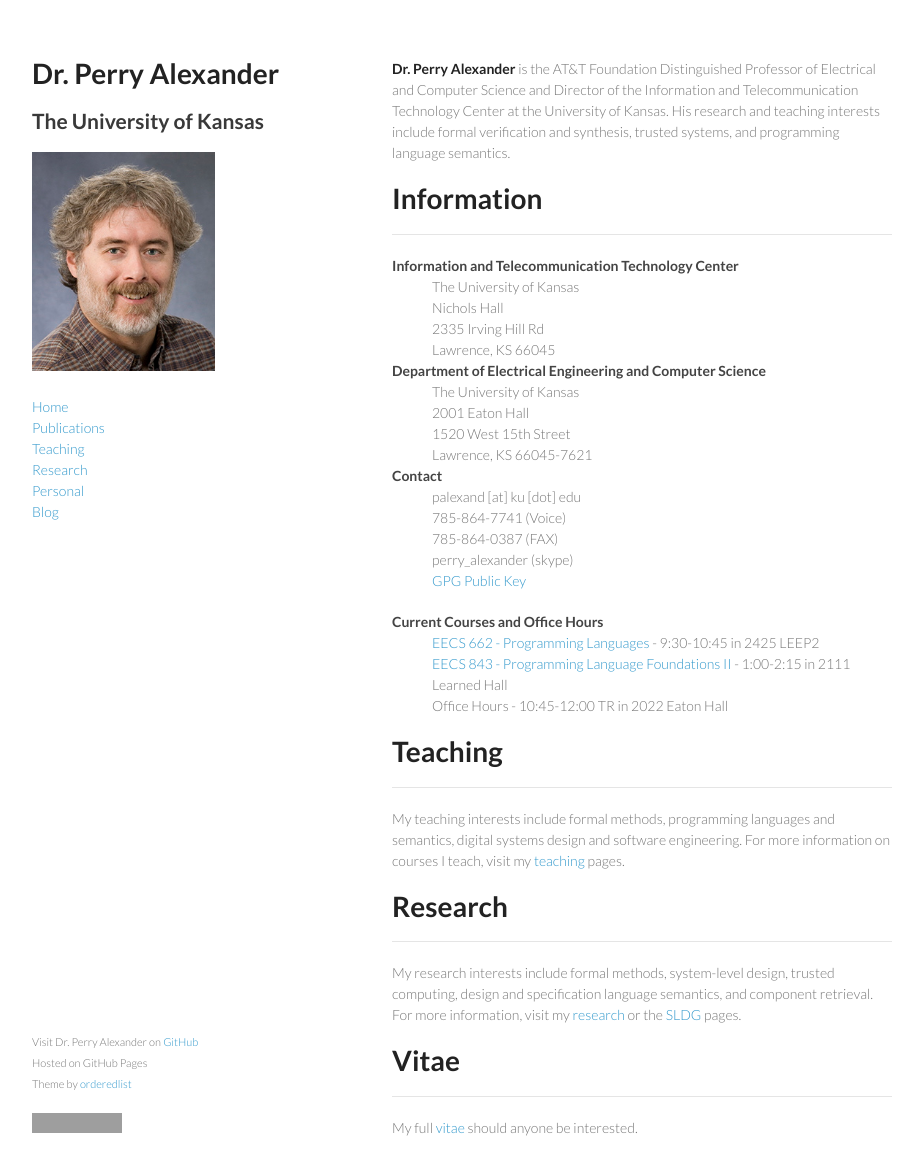
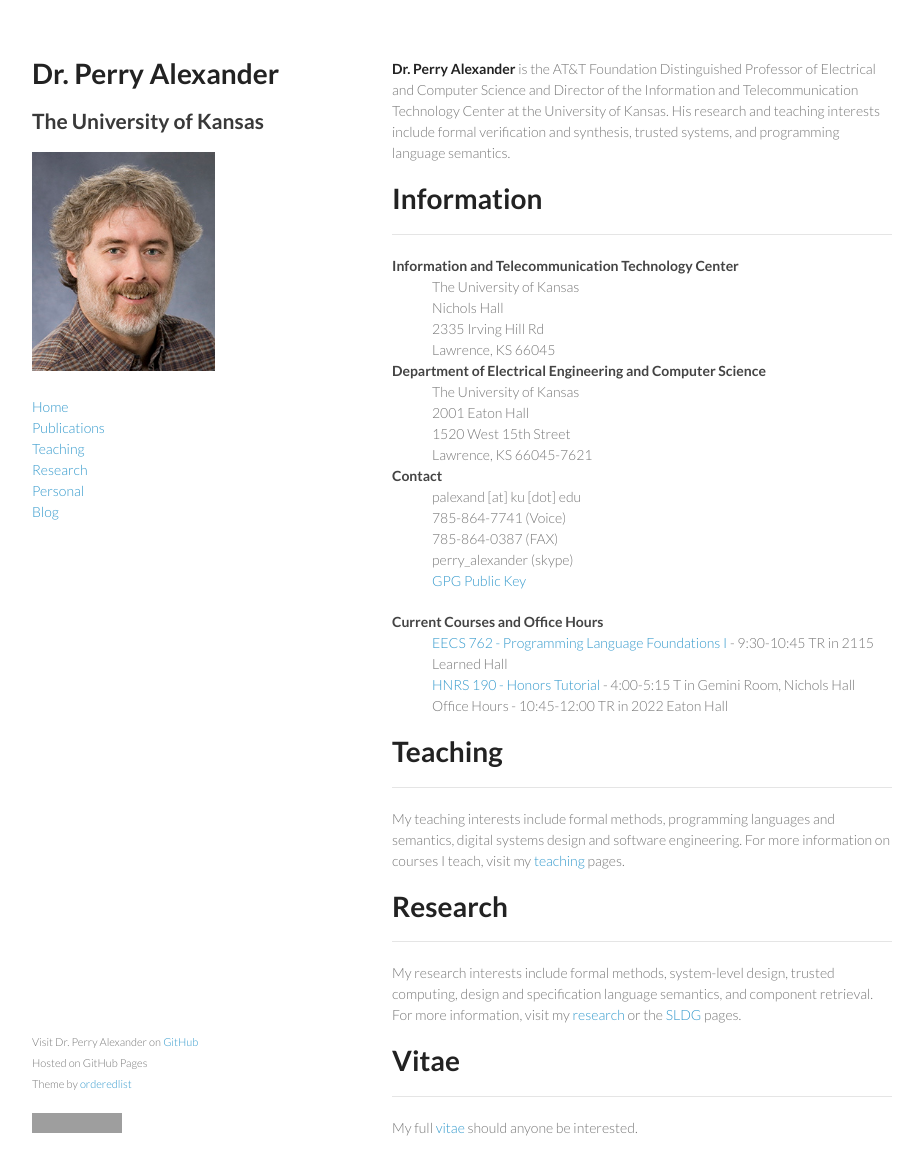
Before and after one commit to palexand/palexand.github.io, a Jekyll site: the page built from index.md, in a window 1280 px wide and 1208 px high. Shown: the top 1175 px of the window, without its empty margins (178-1101 px from the left). Built offline with Jekyll 4.4.1, drawn with Linux system fonts in a browser that asks for light colours; grey boxes are pictures that could not be loaded.

Commit message:
updating for fall classes

```diff
--- a/_data/teaching.yml
+++ b/_data/teaching.yml
@@ -9,13 +9,13 @@
   github: palexand
   repo: eecs662
   description: This course is an undergraduate introduction to programming language concepts. It is taught by implementing a collection of interpreters that implement language features. Specific topics include structuring an interpreter, abstract syntax, early and late binding, laziness and strictness, function definition and application, static an dynamic scoping, and techniques for implementing these features.
-  when: 9:30-10:45
-  where: 2425 LEEP2
 
 - name: EECS 762 - Programming Language Foundations I
   github: palexand
   repo: eecs762
   description: Programming Language Fundamentals is an introduction to the semantics of programming languages. The course will present modern approaches for defining dynamic and static semantics as well as verifying definitions and implementing interpreters. We will start with dynamic semantics defining languages using operational, denotational, and axiomatic semantics. We will then overview domain theory and being looking at static semantics and types. The course concentrates on pragmatic issues and requires both specification and verification of semantics and implementation of interpreters.
+  when: 9:30-10:45 TR
+  where: 2115 Learned Hall
 
 - name: EECS 755 - Software Requirements Modeling
   github: palexand
@@ -26,8 +26,6 @@
   github: palexand
   repo: eecs843
   description: Programming Language Foundation II is an advanced introduction to programming language concepts, primarily related to type systems.  Topics covered vary from one offering to the next, but typically include recursive types, universally quantified types, System F, existentially quantified types, type operations and dependent types, System F-Omega and advanced subtyping techniques.  We will learn to define and verify semantics for type systems and algorithms for deciding type judgments.  Programming Language Foundations I or equivalent is a hard prerequisite for this course.
-  when: 1:00-2:15
-  where: 2111 Learned Hall
 
 - name: EECS 800 - Decision Procedures & Model Checking
   github: palexand
@@ -38,3 +36,5 @@
   github: palexand
   repo: hnrs190
   description: The Freshman Honors Tutorial is a one hour class introducing freshman honors program students to research and KU.  My section looks at the early days of computing focusing on how computing came to be and why.  We look at work by the major early computing scholars and put their work in the context of World War II.  We also look a that the limitations of computing and what we know about what can and cannot be computed mechanically
+  when: 4:00-5:15 T
+  where: Gemini Room, Nichols Hall
```
